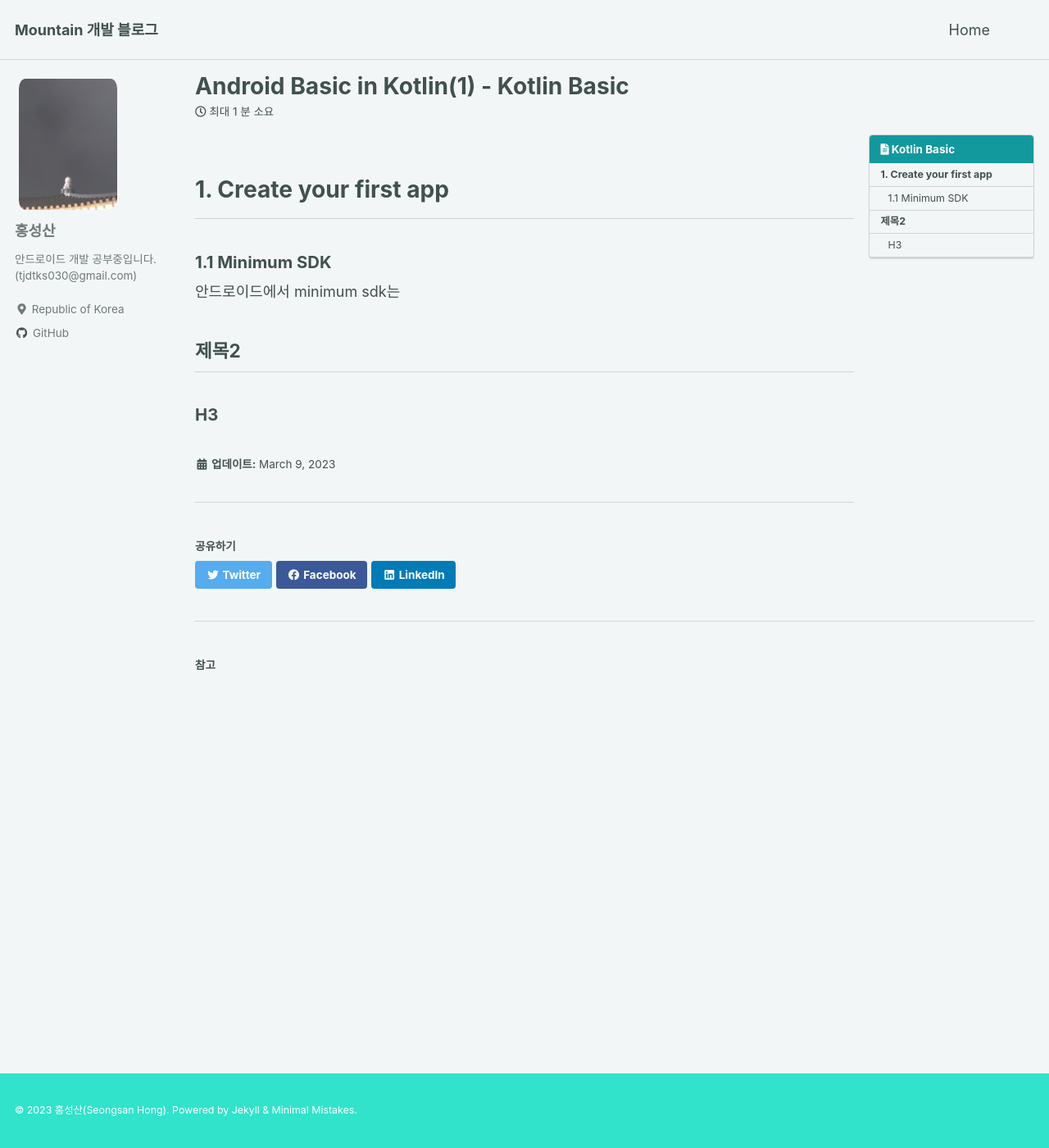
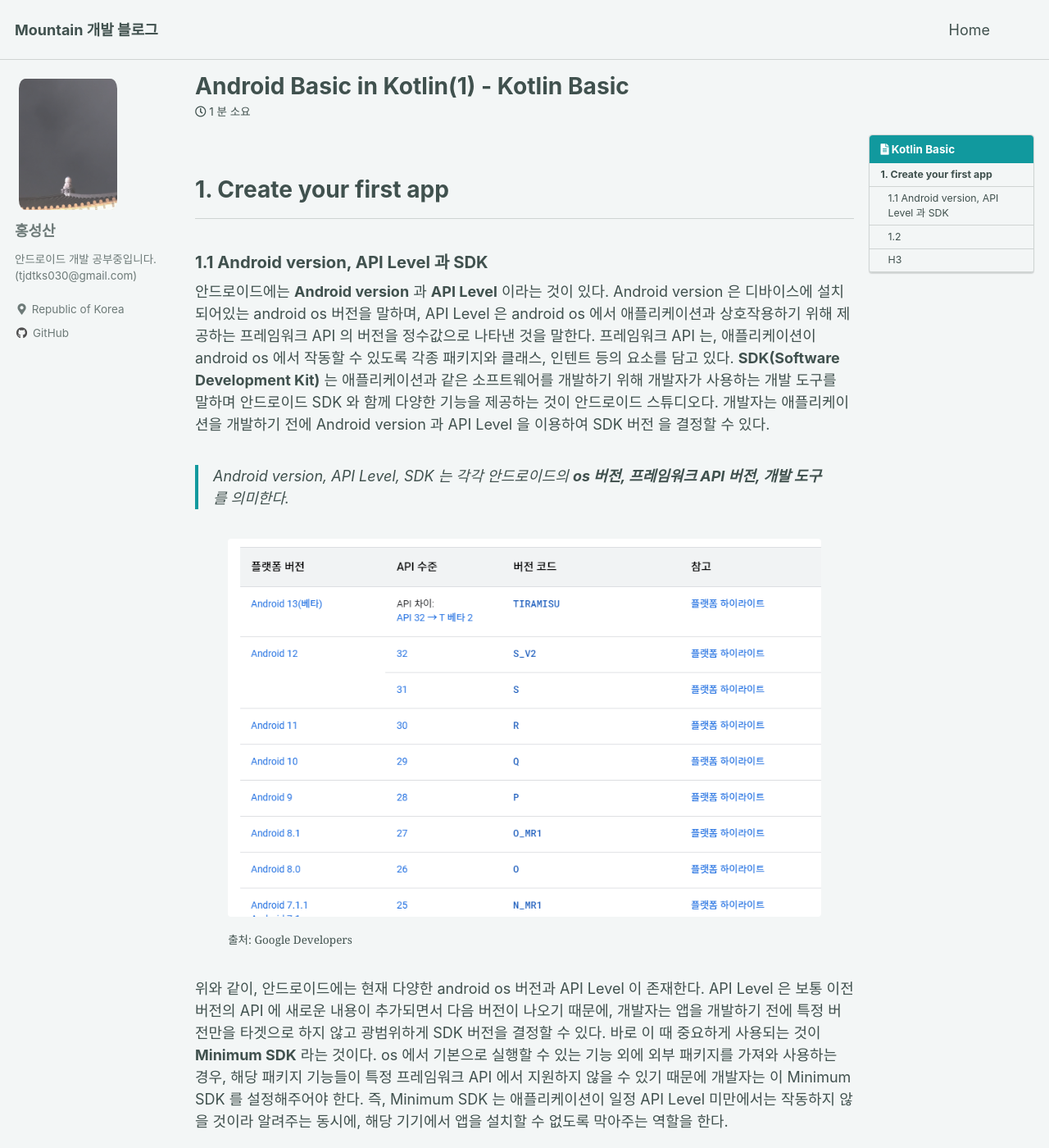
Before and after one commit to mountainn-dev/mountainn-dev.github.io, a Jekyll site: the page built from _posts/2023-03-09-post-Android-Basic-Kotlin(1).md, in a window 1280 px wide and 1400 px high. Shown: the whole window at 82% size. Built offline with Jekyll 4.4.1, drawn with Linux system fonts in a browser that asks for light colours; cached includes are drawn as plain includes; some of the changed text lies outside the part shown.

Commit message:
23.03.13 Android Basic in Kotlin(1) 작성

```diff
--- a/_posts/2023-03-09-post-Android-Basic-Kotlin(1).md
+++ b/_posts/2023-03-09-post-Android-Basic-Kotlin(1).md
@@ -8,10 +8,30 @@ toc_label: Kotlin Basic
 
 # 1. Create your first app
 ---
-### 1.1 Minimum SDK
-안드로이드에서 minimum sdk는
+### 1.1 Android version, API Level 과 SDK
+안드로이드에는 __Android version__ 과 __API Level__ 이라는 것이 있다.
+Android version 은 디바이스에 설치되어있는 android os 버전을 말하며, API Level 은 android os 에서 애플리케이션과 상호작용하기 위해
+제공하는 프레임워크 API 의 버전을 정수값으로 나타낸 것을 말한다. 프레임워크 API 는, 애플리케이션이 android os 에서 작동할 수 있도록
+각종 패키지와 클래스, 인텐트 등의 요소를 담고 있다. __SDK(Software Development Kit)__ 는 애플리케이션과 같은 소프트웨어를 개발하기 위해 개발자가 사용하는 개발 도구를 말하며
+안드로이드 SDK 와 함께 다양한 기능을 제공하는 것이 안드로이드 스튜디오다. 개발자는 애플리케이션을 개발하기 전에 Android version 과
+API Level 을 이용하여 SDK 버전 을 결정할 수 있다. <br/>
+> Android version, API Level, SDK 는 각각 안드로이드의 __os 버전, 프레임워크 API 버전, 개발 도구__ 를 의미한다.
 
-제목2
----
+<figure style="width: 90%" class="align-center">
+    <img src="/image/posts/img1.png">
+    <figcaption>출처: Google Developers</figcaption>
+</figure>
+
+위와 같이, 안드로이드에는  현재 다양한 android os 버전과 API Level 이 존재한다. API Level 은 보통 이전 버전의 API 에 새로운 내용이
+추가되면서 다음 버전이 나오기 때문에, 개발자는 앱을 개발하기 전에 특정 버전만을 타겟으로 하지 않고 광범위하게 SDK 버전을 결정할 수 있다.
+바로 이 때 중요하게 사용되는 것이 __Minimum SDK__ 라는 것이다. os 에서 기본으로 실행할 수 있는 기능 외에 외부 패키지를 가져와 사용하는 경우,
+해당 패키지 기능들이 특정 프레임워크 API 에서 지원하지 않을 수 있기 때문에 개발자는 이 Minimum SDK 를 설정해주어야 한다.
+즉, Minimum SDK 는 애플리케이션이 일정 API Level 미만에서는 작동하지 않을 것이라 알려주는 동시에, 해당 기기에서 앱을 설치할 수 없도록
+막아주는 역할을 한다.
+
+> Minimum SDK(android:minSdkVersion) 는 애플리케이션이 일정 API Level 미만에서는 작동하지 않을 것이라 알려주는 동시에,
+해당 기기에서 앱을 설치할 수 없도록 막아주는 역할을 한다.
+
+### 1.2
 
 ### H3
```
Also changed, not shown: image/posts/img1.png (added).
